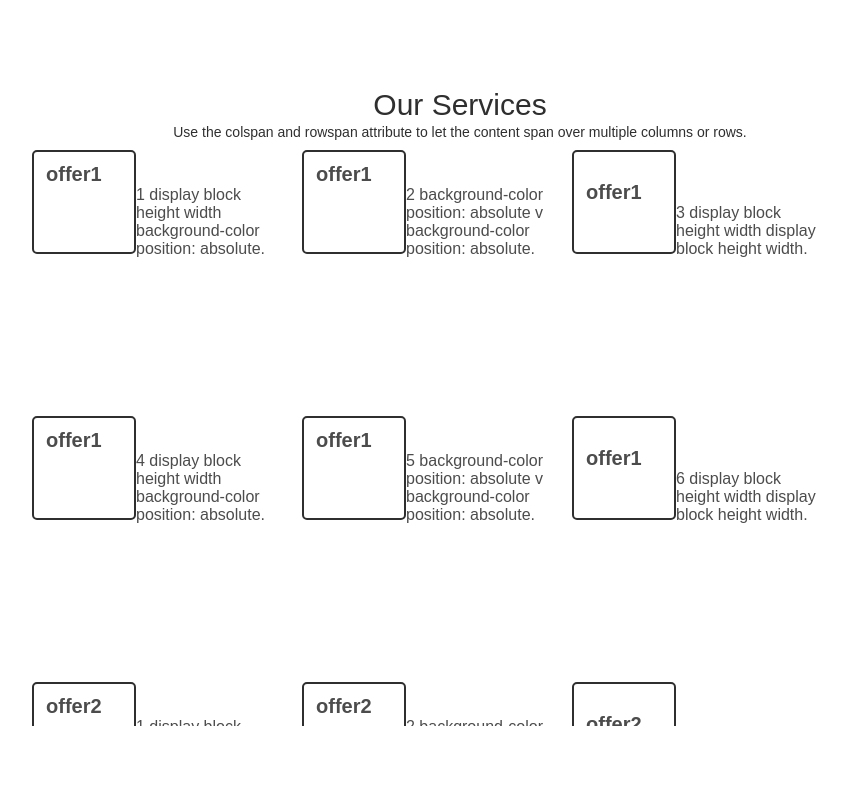
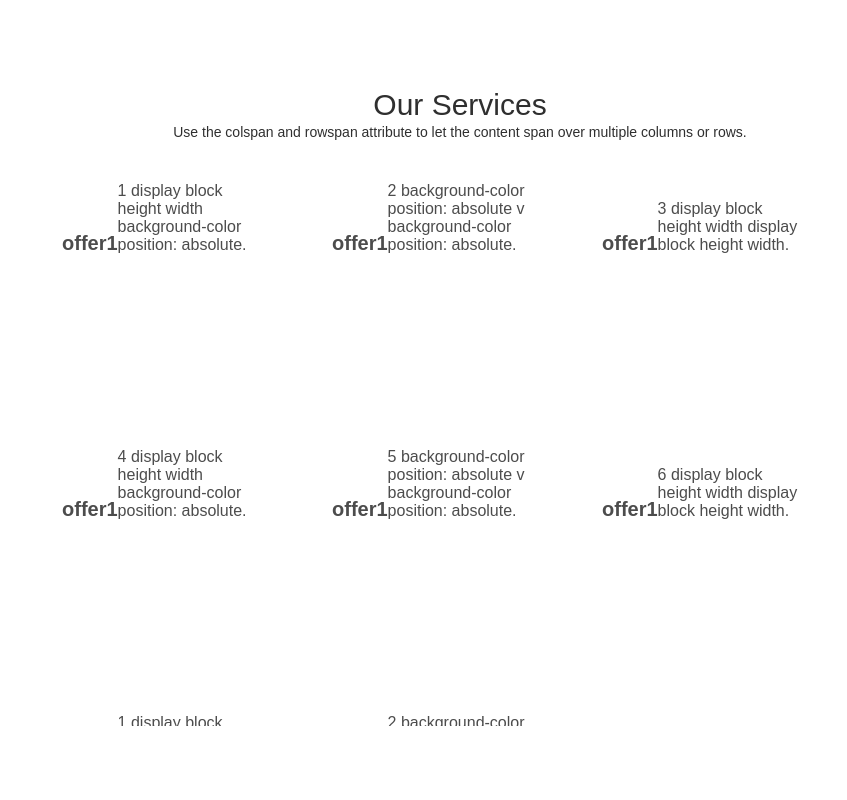
Before and after one commit to katrinkattt/react-app-yellow, a React (Create React App) app in the folder app-lending/yell-app/: page / in a window 1280 px wide. Shown: the part 880-1680 px from the top of the page, without its empty margins (180-1027 px from the left). Built offline with nearby package versions, Linux system fonts and the light colour scheme.

Commit message:
Update index.css

```diff
--- a/app-lending/yell-app/src/index.css
+++ b/app-lending/yell-app/src/index.css
@@ -198,15 +198,13 @@ a:hover span {
   height: 100px;
   width: 100px;
   border-radius: 5px;
-  border: 2px solid #2f2f2f;
+  background-size: cover;
 }
 .offer__info{
   padding-top: 0;
   margin: 0;
-  width: 100px;
-  margin-top:-200px;
-  /* display: block; */
   position: relative;
+  margin-left: 20px;
 }
 
 .offer__title{
```
